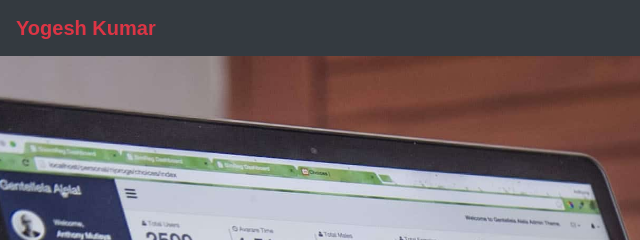
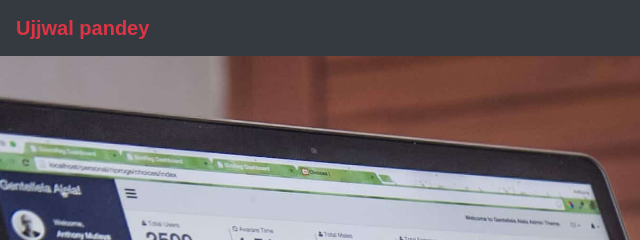
Before and after one commit to ujjwalpandeyjava/Portfolio, a plain HTML site: page index.html in a window 1280 px wide. Shown: the top 240 px of the page, 0-640 px from the left. Drawn offline with nearby package versions, Linux system fonts and the light colour scheme.

Commit message:
Update index.html

```diff
--- a/index.html
+++ b/index.html
@@ -24,7 +24,7 @@
 <body>
     <header>
         <nav class="navbar navbar-expand-sm nav  navbar-dark bg-dark">
-            <a class="navbar-brand text-danger font-weight-bold " href="#">Yogesh Kumar</a>
+            <a class="navbar-brand text-danger font-weight-bold " href="index.html">Ujjwal pandey</a>
             <button class="navbar-toggler" type="button" data-toggle="collapse" data-target="#navbarSupportedContent">
                 <span class="navbar-toggler-icon"></span>
             </button>
```
